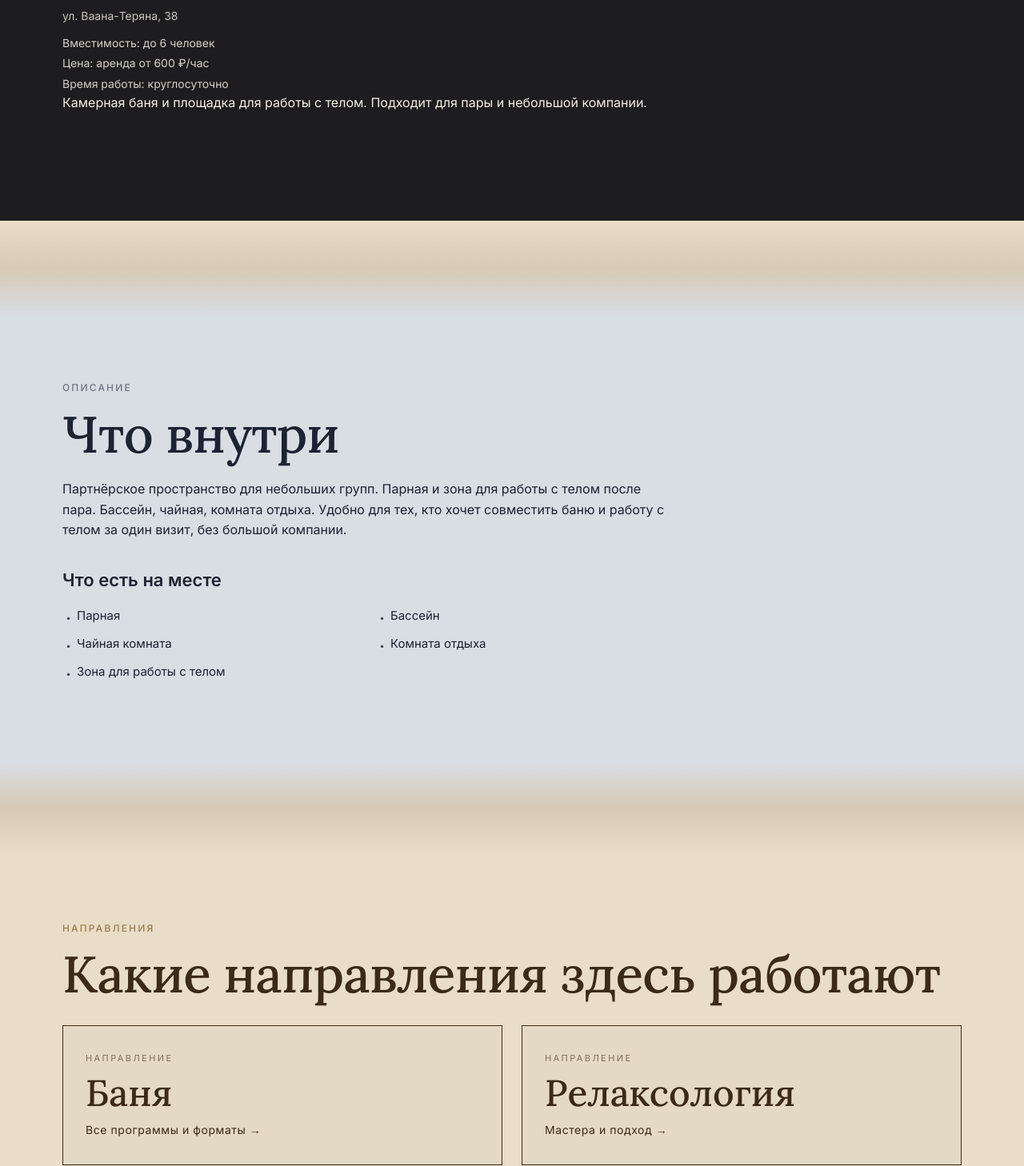
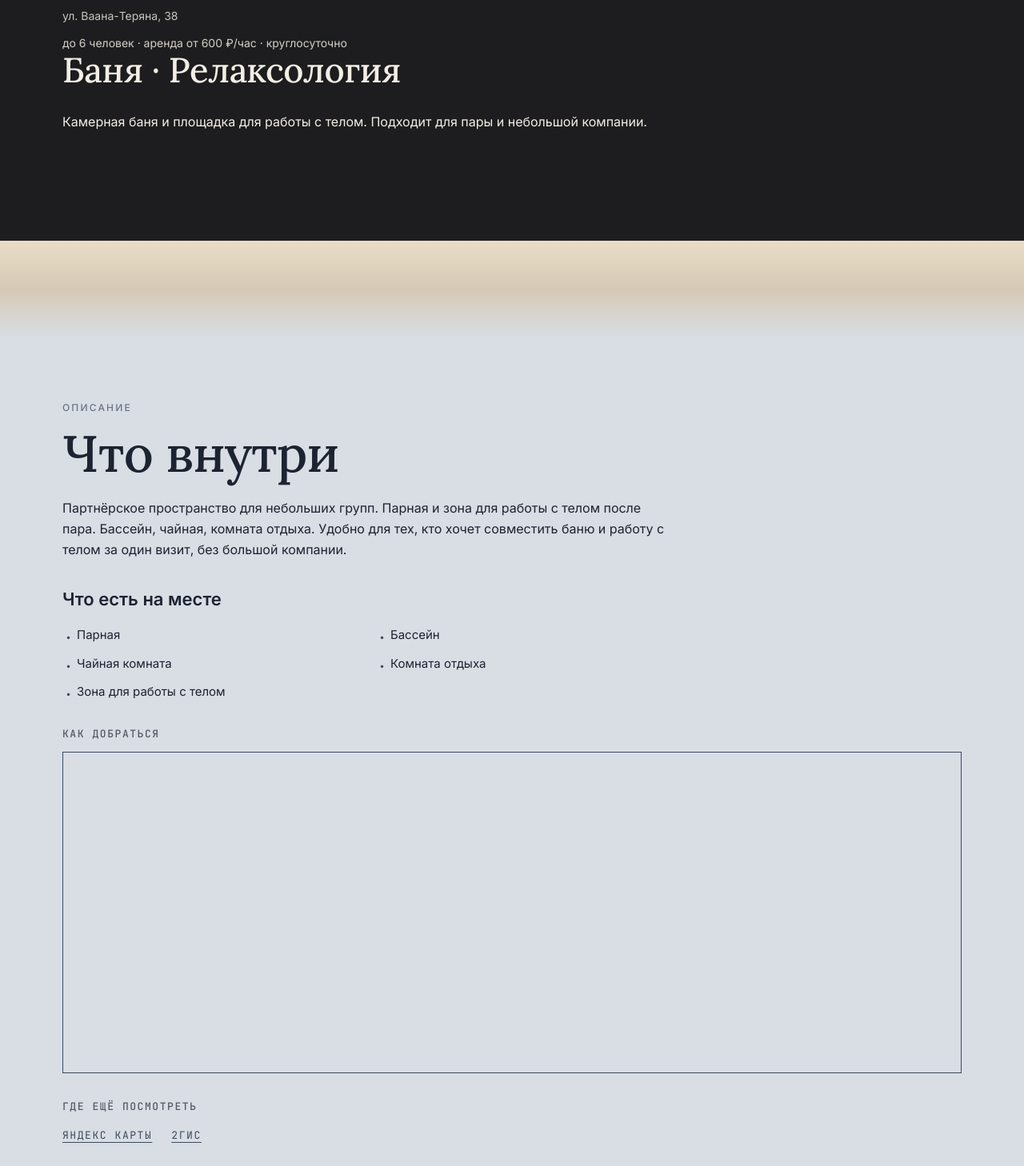
Before and after one commit to keechva/vigor-and-strength, a Next.js app: page /locations/kitusya in a window 1280 px wide. Shown: the part 348-1806 px from the top of the page at 80% size. Built offline with nearby package versions, Linux system fonts and the light colour scheme.

Commit message:
доработай /locations: новый вординг, мета в строку, теги направлений, карта и соцсети, убери блок мастеров

```diff
--- a/app/_components/locations/LocationDetailContact.tsx
+++ b/app/_components/locations/LocationDetailContact.tsx
@@ -6,7 +6,7 @@ import type { Location } from "@/app/_lib/data/locations";
 const DIRECTION_LABELS: Record<string, string> = {
   banya: "Баня",
   relax: "Релаксология",
-  training: "Тренировки",
+  trainings: "Тренировки",
 };
 
 export function LocationDetailContact({ location }: { location: Location }) {
--- a/app/_components/locations/LocationDetailDirections.tsx
+++ b/app/_components/locations/LocationDetailDirections.tsx
@@ -14,7 +14,7 @@ const DIRECTION_CARDS: Record<
     arrow: "Мастера и подход →",
     href: "/relax",
   },
-  training: {
+  trainings: {
     title: "Тренировки",
     arrow: "В разработке, лист ожидания →",
     href: "/training",
--- a/app/_components/locations/LocationDetailHero.tsx
+++ b/app/_components/locations/LocationDetailHero.tsx
@@ -1,9 +1,21 @@
 import type { Location } from "@/app/_lib/data/locations";
+
+const DIRECTION_LABELS: Record<string, string> = {
+  banya: "Баня",
+  relax: "Релаксология",
+  trainings: "Тренировки",
+};
 
 export function LocationDetailHero({ location }: { location: Location }) {
   const typeLabel = location.type === "own" ? "своя" : "партнёрская";
   const typeClass = location.type === "own" ? "is-own" : "is-partner";
   const isDev = location.status === "development";
+
+  const metaParts = [
+    location.capacity,
+    location.priceHint,
+    location.workingHours,
+  ].filter(Boolean) as string[];
 
   return (
     <section className="hero">
@@ -32,12 +44,14 @@ export function LocationDetailHero({ location }: { location: Location }) {
             {location.district ? ` · ${location.district}` : ""}
           </div>
 
-          <div className="location-detail-hero__meta">
-            {location.capacity && <div>Вместимость: {location.capacity}</div>}
-            {location.priceHint && <div>Цена: {location.priceHint}</div>}
-            {location.workingHours && (
-              <div>Время работы: {location.workingHours}</div>
-            )}
+          {metaParts.length > 0 && (
+            <div className="location-detail-hero__meta">
+              {metaParts.join(" · ")}
+            </div>
+          )}
+
+          <div className="banya-hero-tags">
+            {location.directions.map((d) => DIRECTION_LABELS[d] || d).join(" · ")}
           </div>
 
           <p className="banya-hero-lead">{location.shortDescription}</p>
--- a/app/_components/locations/LocationDetailInfo.tsx
+++ b/app/_components/locations/LocationDetailInfo.tsx
@@ -1,6 +1,21 @@
 import type { Location } from "@/app/_lib/data/locations";
 
+const SOCIAL_LABELS: {
+  key: keyof NonNullable<Location["social"]>;
+  label: string;
+}[] = [
+  { key: "yandex", label: "Яндекс Карты" },
+  { key: "twogis", label: "2ГИС" },
+  { key: "vk", label: "VK" },
+  { key: "telegram", label: "Telegram" },
+  { key: "instagram", label: "Instagram" },
+  { key: "website", label: "Сайт" },
+];
+
 export function LocationDetailInfo({ location }: { location: Location }) {
+  const social = location.social;
+  const hasSocial = !!social && SOCIAL_LABELS.some((s) => !!social[s.key]);
+
   return (
     <section className="zone cool" aria-label="Описание">
       <div className="wrap">
@@ -35,6 +50,46 @@ export function LocationDetailInfo({ location }: { location: Location }) {
             </ul>
           </>
         )}
+
+        <div className="location-info__map">
+          <h3>Как добраться</h3>
+          {location.mapEmbedUrl ? (
+            <div className="location-info__map-frame">
+              <iframe
+                src={location.mapEmbedUrl}
+                width="100%"
+                height="400"
+                frameBorder={0}
+                allow="fullscreen"
+                loading="lazy"
+                title={`Карта: ${location.name}`}
+              />
+            </div>
+          ) : (
+            <p className="location-info__map-placeholder">
+              Точный адрес уточняется. Откроемся в&nbsp;[адрес&nbsp;— placeholder].
+            </p>
+          )}
+        </div>
+
+        {hasSocial && social && (
+          <div className="location-info__social">
+            <h3>Где ещё посмотреть</h3>
+            <ul className="location-info__social-list">
+              {SOCIAL_LABELS.map(({ key, label }) => {
+                const href = social[key];
+                if (!href) return null;
+                return (
+                  <li key={key}>
+                    <a href={href} target="_blank" rel="noopener noreferrer">
+                      {label}
+                    </a>
+                  </li>
+                );
+              })}
+            </ul>
+          </div>
+        )}
       </div>
     </section>
   );
--- a/app/_components/locations/LocationsGrid.tsx
+++ b/app/_components/locations/LocationsGrid.tsx
@@ -4,7 +4,7 @@ import { LOCATIONS, type Location } from "@/app/_lib/data/locations";
 const DIRECTION_LABELS: Record<string, string> = {
   banya: "Баня",
   relax: "Релаксология",
-  training: "Тренировки",
+  trainings: "Тренировки",
 };
 
 function LocationCard({ location }: { location: Location }) {
--- a/app/_lib/data/locations.ts
+++ b/app/_lib/data/locations.ts
@@ -18,6 +18,15 @@ export type Location = {
   directions: Direction[];
   masters: string[];
   amenities: string[];
+  mapEmbedUrl?: string;
+  social?: {
+    vk?: string;
+    telegram?: string;
+    instagram?: string;
+    yandex?: string;
+    twogis?: string;
+    website?: string;
+  };
 };
 
 export const LOCATIONS: Location[] = [
@@ -30,7 +39,7 @@ export const LOCATIONS: Location[] = [
     shortDescription: "Своя локация в разработке. Откроемся скоро.",
     fullDescription:
       "Готовим к открытию пространство, в котором будут жить все наши направления. Дровяная парная, комната отдыха с большим столом, отдельная зона для работы с телом и тренировочный зал. Анонсируем дату открытия, когда всё будет готово.",
-    directions: ["banya", "relax", "training"],
+    directions: ["banya", "relax", "trainings"],
     masters: [],
     amenities: [],
   },
@@ -61,6 +70,14 @@ export const LOCATIONS: Location[] = [
       "Караоке",
       "Чай",
     ],
+    mapEmbedUrl:
+      "https://yandex.ru/map-widget/v1/?text=Оренбург+ул.+Базовая+23к1&z=16",
+    social: {
+      yandex: "https://yandex.ru/maps/org/lukomorye/1051887833/",
+      twogis: "https://2gis.ru/orenburg/firm/70000001034987541",
+      vk: "https://vk.com/lukomorie_orenburg",
+      telegram: "https://t.me/lukomorie_orenburg",
+    },
   },
   {
     slug: "kitusya",
@@ -84,6 +101,12 @@ export const LOCATIONS: Location[] = [
       "Комната отдыха",
       "Зона для работы с телом",
     ],
+    mapEmbedUrl:
+      "https://yandex.ru/map-widget/v1/?text=Оренбург+ул.+Ваана-Теряна+38&z=16",
+    social: {
+      yandex: "https://yandex.ru/maps/?text=Оренбург+Китуся+сауна",
+      twogis: "https://2gis.ru/orenburg/firm/kitusya",
+    },
   },
   {
     slug: "oazis-otdyha",
@@ -106,6 +129,13 @@ export const LOCATIONS: Location[] = [
       "Зона для компаний",
       "Мангал",
     ],
+    mapEmbedUrl:
+      "https://yandex.ru/map-widget/v1/?text=Оренбург+ул.+Полевая+23/1&z=16",
+    social: {
+      yandex: "https://yandex.ru/maps/org/oazis_otdykha/61012996444/",
+      twogis: "https://2gis.ru/orenburg/firm/oazis_otdyha",
+      website: "https://oazis-otdyha-orenburg.ru",
+    },
   },
 ];
 
--- a/app/_lib/data/masters.ts
+++ b/app/_lib/data/masters.ts
@@ -1,4 +1,4 @@
-export type Direction = "banya" | "relax" | "training";
+export type Direction = "banya" | "relax" | "trainings";
 
 export type Master = {
   name: string;
@@ -12,7 +12,7 @@ export const MASTERS: Master[] = [
   {
     name: "Дмитрий",
     role: "Мастер",
-    directions: ["banya", "relax", "training"],
+    directions: ["banya", "relax", "trainings"],
     tagsDisplay: "Баня · Релаксология · Кунгфу",
     bio: "[placeholder · 2–3 фразы о Дмитрии: что ведёт, как работает, какая интонация.]",
   },
@@ -26,7 +26,7 @@ export const MASTERS: Master[] = [
   {
     name: "Вадим",
     role: "Мастер",
-    directions: ["banya", "relax", "training"],
+    directions: ["banya", "relax", "trainings"],
     tagsDisplay: "Баня · Релаксология · Кунгфу",
     bio: "[placeholder · короткая визитка, 2–3 фразы.]",
   },
--- a/app/globals.css
+++ b/app/globals.css
@@ -1902,3 +1902,54 @@ footer.site-footer .social span {
   font-weight: 700;
   color: var(--cool-deep);
 }
+
+.location-info__map { margin-top: 32px; }
+.location-info__map h3,
+.location-info__social h3 {
+  font-family: var(--font-mono), ui-monospace, monospace;
+  font-size: 13px;
+  text-transform: uppercase;
+  letter-spacing: 0.12em;
+  opacity: 0.7;
+  margin: 0 0 12px;
+  font-weight: 500;
+}
+.location-info__map-frame {
+  position: relative;
+  width: 100%;
+  border: 1px solid var(--cool-deep);
+}
+.location-info__map-frame iframe {
+  display: block;
+  width: 100%;
+  height: 400px;
+  border: 0;
+}
+.location-info__map-placeholder {
+  font-family: var(--font-serif), serif;
+  font-style: italic;
+  opacity: 0.7;
+  margin: 0;
+}
+.location-info__social { margin-top: 32px; }
+.location-info__social-list {
+  list-style: none;
+  padding: 0;
+  margin: 0;
+  display: flex;
+  flex-wrap: wrap;
+  gap: 12px 24px;
+}
+.location-info__social-list a {
+  font-family: var(--font-mono), ui-monospace, monospace;
+  font-size: 13px;
+  text-transform: uppercase;
+  letter-spacing: 0.12em;
+  color: var(--cool-deep);
+  text-decoration: underline;
+  text-underline-offset: 4px;
+  text-decoration-thickness: 1px;
+}
+.location-info__social-list a:hover {
+  text-decoration-thickness: 2px;
+}
--- a/app/locations/[slug]/page.tsx
+++ b/app/locations/[slug]/page.tsx
@@ -4,7 +4,6 @@ import { LOCATIONS, getLocationBySlug } from "@/app/_lib/data/locations";
 import { LocationDetailHero } from "@/app/_components/locations/LocationDetailHero";
 import { LocationDetailInfo } from "@/app/_components/locations/LocationDetailInfo";
 import { LocationDetailDirections } from "@/app/_components/locations/LocationDetailDirections";
-import { LocationDetailMasters } from "@/app/_components/locations/LocationDetailMasters";
 import { LocationDetailContact } from "@/app/_components/locations/LocationDetailContact";
 import { LocationDetailCrossLinks } from "@/app/_components/locations/LocationDetailCrossLinks";
 import { Footer } from "@/app/_components/Footer";
@@ -35,7 +34,6 @@ export default function LocationPage({ params }: Props) {
       <LocationDetailInfo location={location} />
       <div className="bridge-cool-to-warm" aria-hidden="true" />
       <LocationDetailDirections location={location} />
-      <LocationDetailMasters location={location} />
       <LocationDetailContact location={location} />
       <LocationDetailCrossLinks />
       <Footer />
```
Also changed, not shown: app/_components/locations/LocationsHero.tsx (+3 -6 lines), 1 other file (tests, documents, lock files or other folders).
